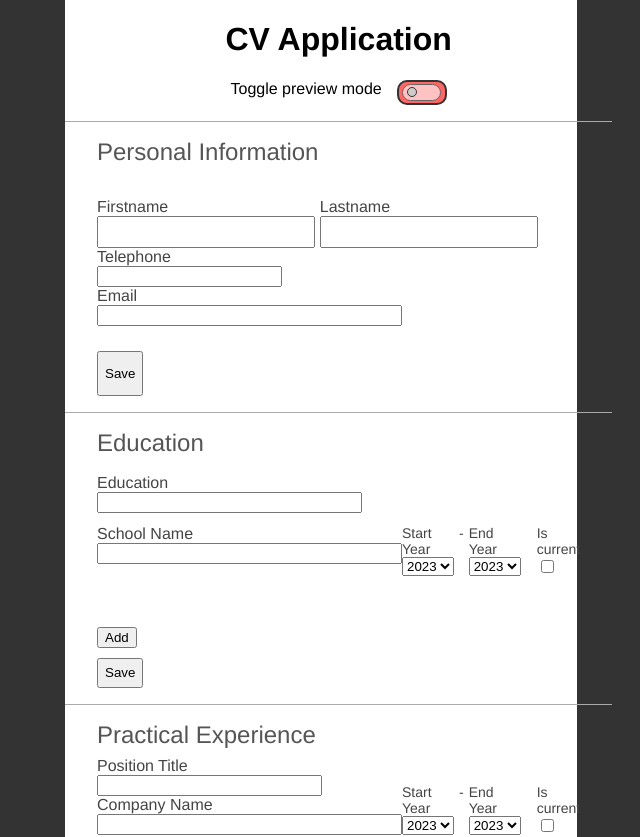
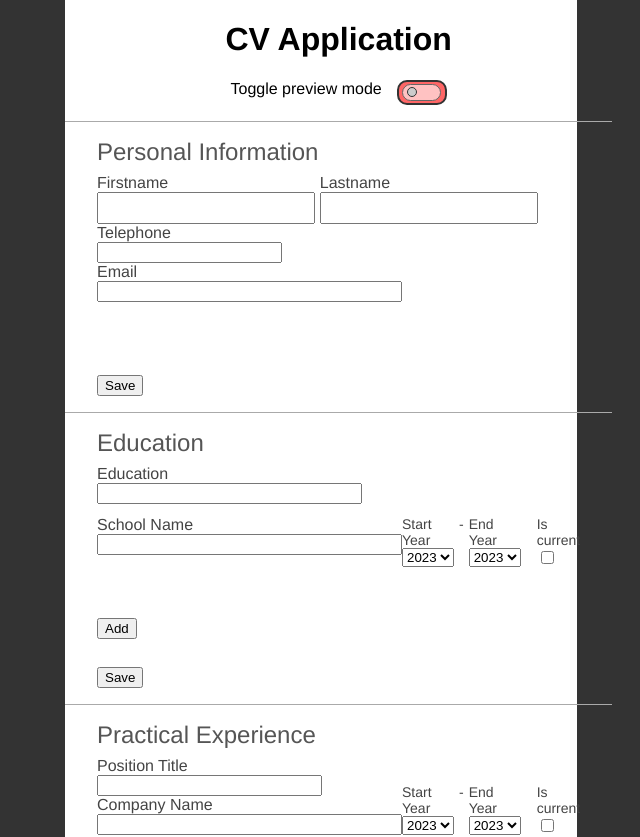
Before and after one commit to JSHC/odin-cvproject, a React (Create React App) app: page / in a window 1280 px wide. Shown: the top 837 px of the page, without its empty margins (319-959 px from the left). Built offline with nearby package versions, Linux system fonts and the light colour scheme.

Commit message:
Adjust section grids

```diff
--- a/src/components/Section.js
+++ b/src/components/Section.js
@@ -17,7 +17,7 @@ class Section extends React.Component {
                 <div className={`${this.props.className} section`}>
                     <h2 className='section-title'>{this.props.title}</h2>
                     {this.props.children && (
-                        <div>
+                        <div className='section-content'>
                             {this.props.children}
                         </div>
                     )}
--- a/src/styles/EducationSection.css
+++ b/src/styles/EducationSection.css
@@ -1,4 +1,5 @@
 .education-section {
     display: grid;
     grid-template-columns: 1fr;
+    grid-template-rows: auto 1fr auto;
 }
--- a/src/styles/PersonalInfoSection.css
+++ b/src/styles/PersonalInfoSection.css
@@ -3,6 +3,7 @@
     grid-template-columns: 1fr;
     justify-items: start;
     padding-bottom: 1rem;
+    grid-template-rows: auto 1fr auto;
 }
 
 .email-container {
--- a/src/styles/PracticalExperienceSection.css
+++ b/src/styles/PracticalExperienceSection.css
@@ -1,4 +1,5 @@
 .practical-epxerience-section{
     display: grid;
     grid-template-columns: 1fr;
+    grid-template-rows: auto 1fr auto auto;
 }
--- a/src/styles/Section.css
+++ b/src/styles/Section.css
@@ -17,3 +17,7 @@
 .save-button {
     justify-self: start;
 }
+
+.section-content {
+    justify-self: start;
+}
```
